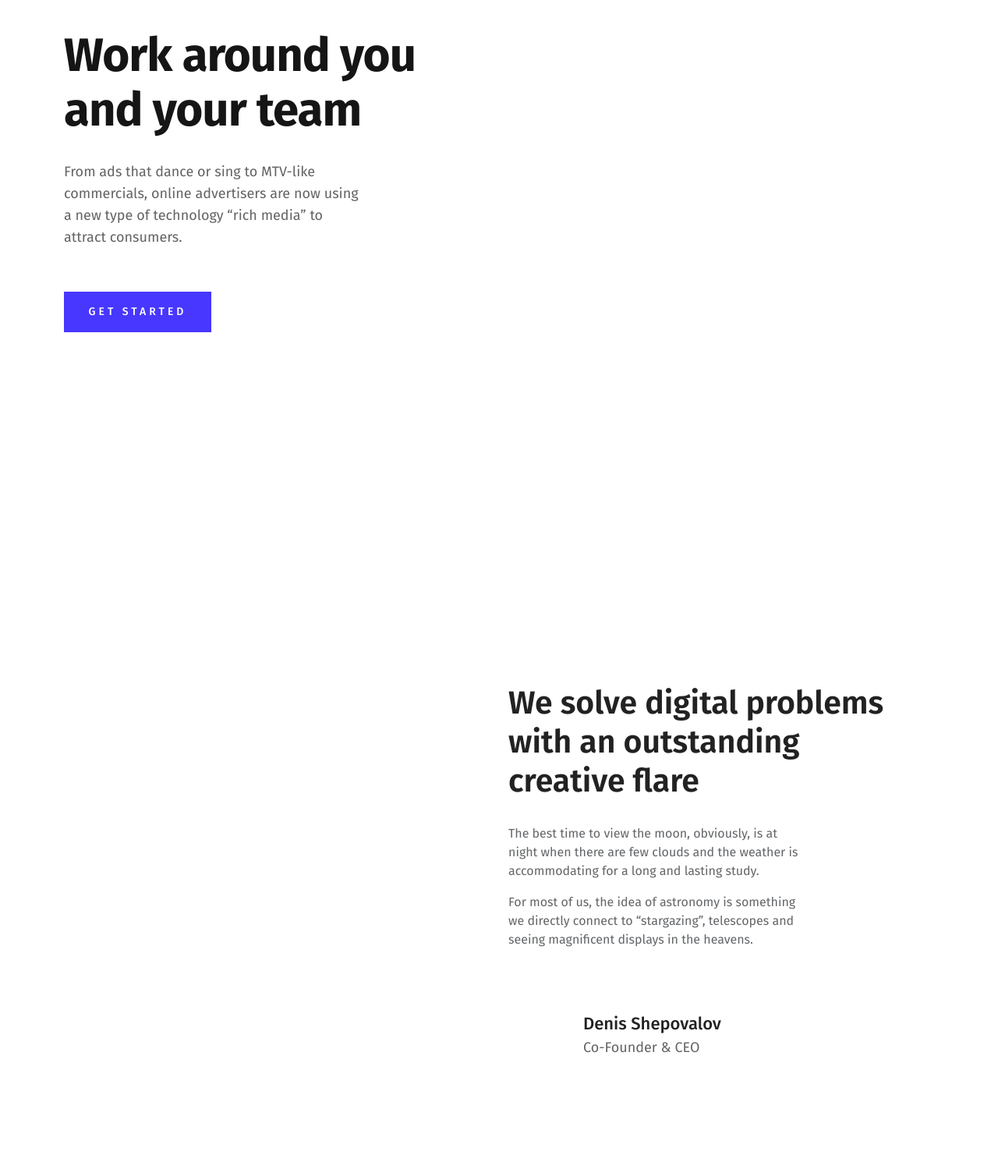
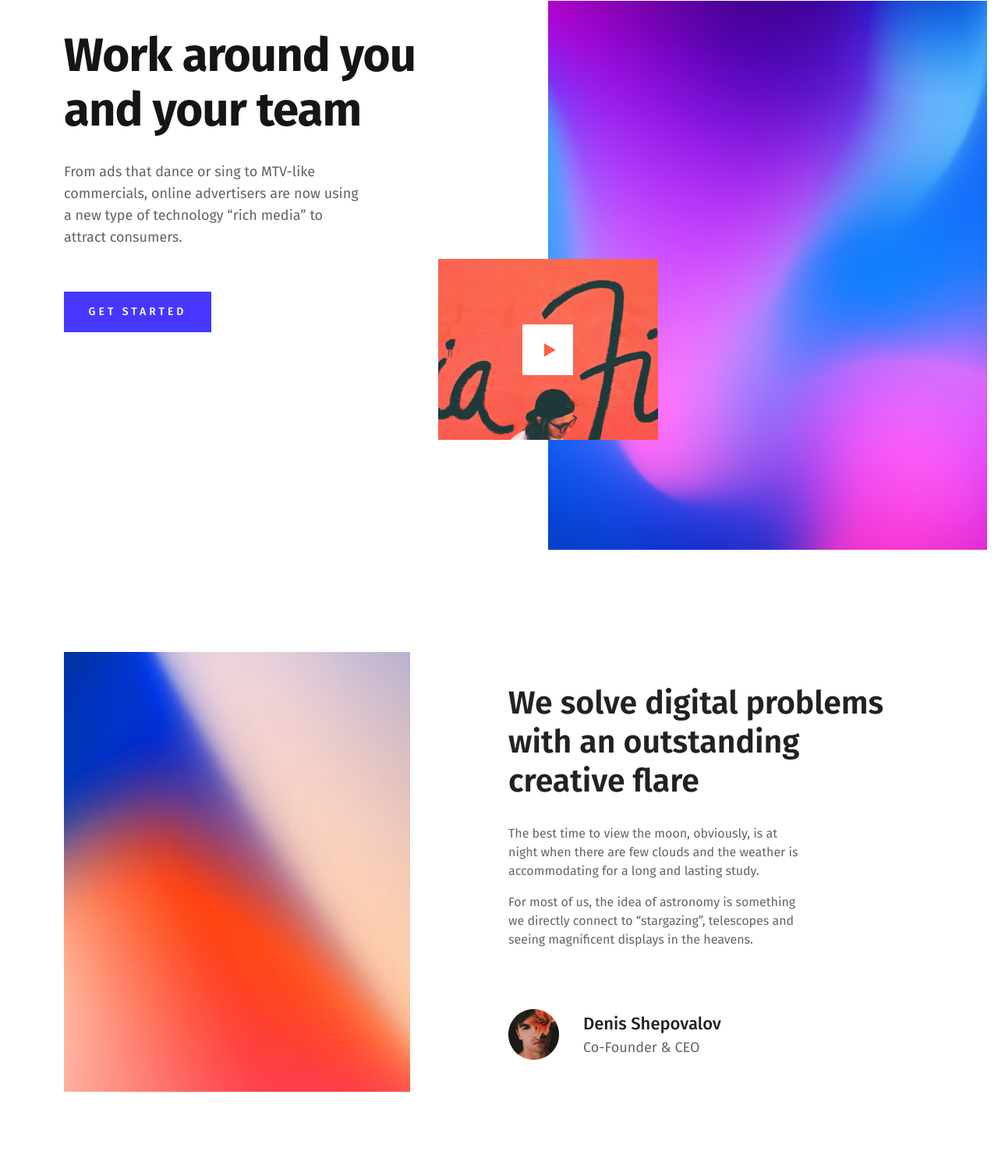
Before and after one commit to Makoveevv/gravity, a plain HTML site: page index.html in a window 1280 px wide. Shown: the part 141-1640 px from the top of the page at 78% size. Drawn offline with nearby package versions, Linux system fonts and the light colour scheme; files that its build step writes are made by us from their sources.

Commit message:
Update main.less

```diff
--- a/css/main.less
+++ b/css/main.less
@@ -89,7 +89,7 @@ button{
     right: 14px;
     top: 142px;
     z-index: -10;
-    background-image: url('img/img-12.jpg');
+    background-image: url('../img/img-12.jpg');
     background-repeat: no-repeat;
     background-position: right top;
     background-size: 80% 100%;
@@ -105,7 +105,7 @@ button{
         left: 0;
         bottom: 20%;
 
-        background-image: url('img/img-13.jpg');
+        background-image: url('../img/img-13.jpg');
         background-repeat: no-repeat;
         background-position: center center;
         width: 40%;
@@ -113,7 +113,7 @@ button{
 
         &::after{
             content: '';
-            background-image: url('img/play.svg');
+            background-image: url('../img/play.svg');
             display: block;
             width: 65px;
             height: 65px;
@@ -127,7 +127,7 @@ button{
 
     &__img{
         display: block;
-        background-image: url('img/img-11.jpg');
+        background-image: url('../img/img-11.jpg');
         background-repeat: no-repeat;
         background-position: left center;
         width: 444px;
@@ -149,7 +149,7 @@ button{
     }
 
     &__user{
-        background: url('img/user.jpg') no-repeat left center;
+        background: url('../img/user.jpg') no-repeat left center;
         padding: 3px 0 3px 96px;
     }
 
@@ -216,7 +216,7 @@ button{
 
 .owl-carousel__play{
     display: block;
-    background: url('img/play.svg');
+    background: url('../img/play.svg');
     width: 65px;
     height: 65px;
     position: absolute;
@@ -232,7 +232,7 @@ button{
 //     padding-top: 219px;
 //     width: 50%;
 //     height: 552px;
-//     background: url('img/img-7.jpg') no-repeat top left / 80% 100%;
+//     background: url('../img/img-7.jpg') no-repeat top left / 80% 100%;
 //     position: absolute;
 
 //     &__img{
```
